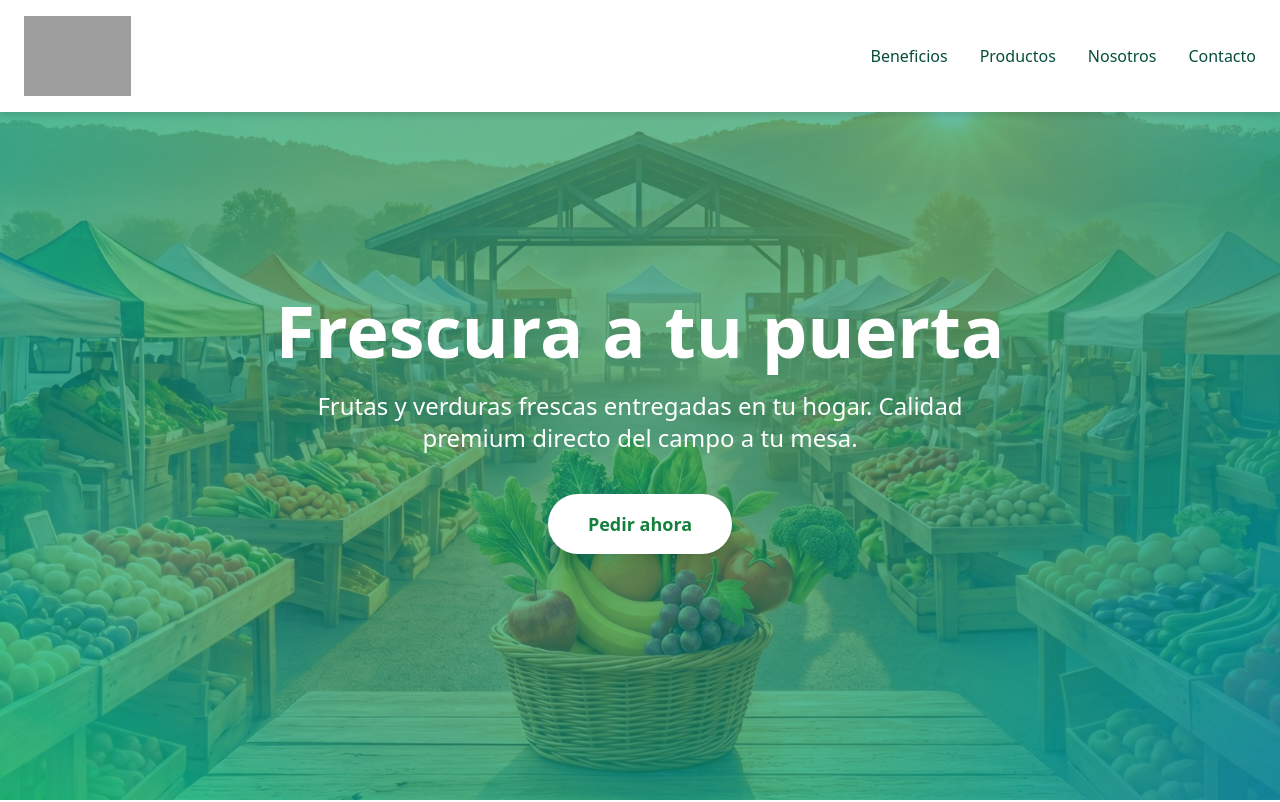
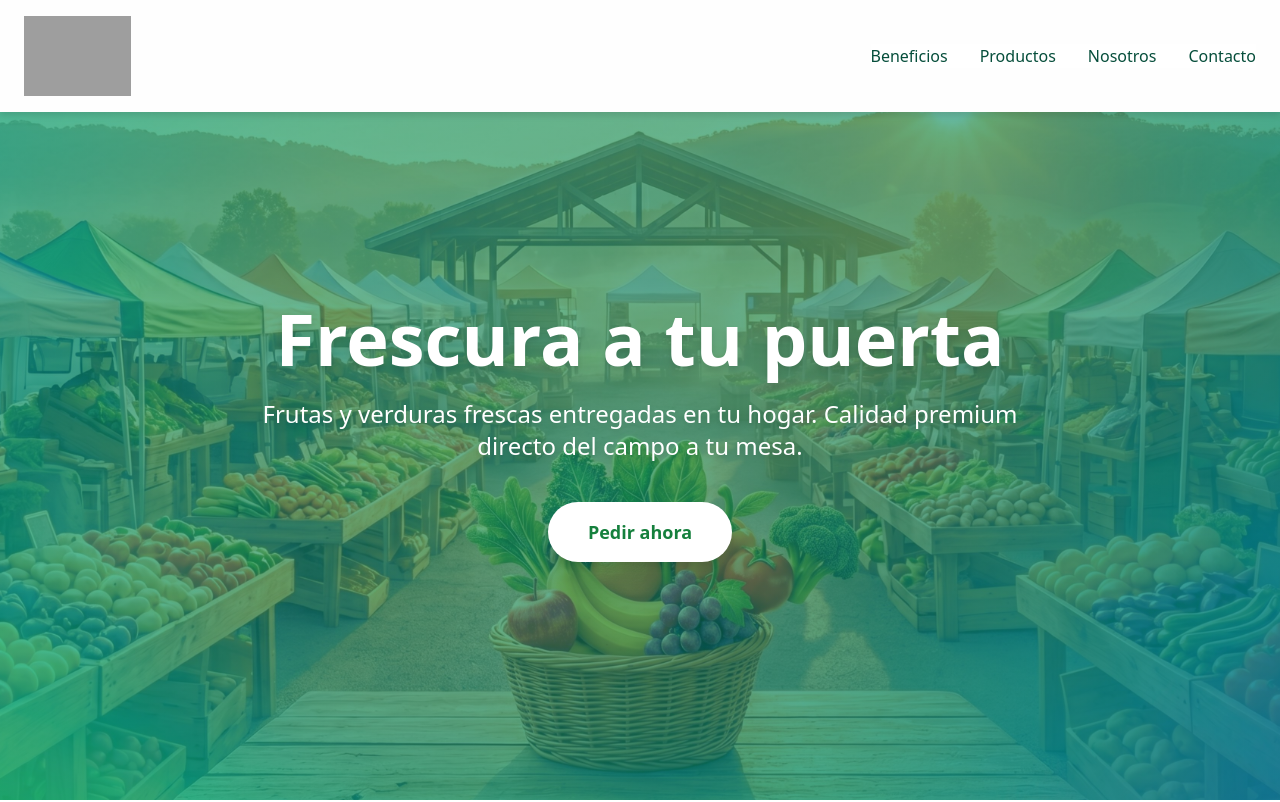
Before and after one commit to frontenddeveloper2025dev/freshmarket, a website: page index.html in a window 1280 px wide. Shown: the top 802 px of the page. Drawn offline with nearby package versions, Linux system fonts and the light colour scheme; grey boxes are pictures that could not be loaded.

Commit message:
add changes

```diff
--- a/index.html
+++ b/index.html
@@ -107,39 +107,32 @@
       </nav>
       <!-- Hero Section -->
 <header
-  class="hero-section w-full min-h-screen flex items-center justify-center px-4 sm:px-6 py-16 sm:py-20 pt-24 sm:pt-32 relative overflow-hidden"
-  style="
-    background: linear-gradient(
-        135deg,
-        rgba(16, 185, 129, 0.55) 0%,
-        rgba(5, 150, 105, 0.55) 100%
-      ),
-      url('https://raw.githubusercontent.com/frontenddeveloper2025dev/freshmarket/refs/heads/main/foto%20verduras%202.jpg')
-        center/cover no-repeat;
-    background-attachment: fixed;
-  "
+  class="hero-section w-full min-h-[78vh] sm:min-h-screen flex items-center justify-center px-4 sm:px-6 py-14 sm:py-20 pt-32 sm:pt-36 relative overflow-hidden bg-green-700"
 >
-  <!-- Decorative circles -->
+  <!-- Imagen de fondo -->
+  <img
+    src="https://raw.githubusercontent.com/frontenddeveloper2025dev/freshmarket/refs/heads/main/foto%20verduras%202.jpg"
+    alt="Mercado de frutas y verduras"
+    class="absolute inset-0 w-full h-full object-cover object-center z-0"
+  />
+
+  <!-- Overlay verde -->
   <div
-    class="absolute top-8 right-4 sm:top-10 sm:right-10 w-24 sm:w-40 h-24 sm:h-40 bg-white opacity-10 rounded-full blur-3xl z-[2]"
+    class="absolute inset-0 bg-gradient-to-br from-emerald-500/55 to-emerald-700/55 z-[1]"
   ></div>
 
-  <div
-    class="absolute bottom-16 sm:bottom-20 left-2 sm:left-5 w-32 sm:w-64 h-32 sm:h-64 bg-white opacity-5 rounded-full blur-3xl z-[2]"
-  ></div>
-
-  <div class="w-full max-w-6xl mx-auto text-center relative z-10">
+  <!-- Contenido -->
+  <div class="w-full max-w-6xl mx-auto text-center relative z-10 px-2">
     <h1
       id="main-title"
-      class="hero-title text-3xl sm:text-5xl md:text-7xl font-bold mb-4 sm:mb-6 text-white"
+      class="hero-title text-4xl sm:text-5xl md:text-7xl font-bold mb-4 sm:mb-6 text-white drop-shadow-lg leading-tight"
     >
       Frescura a tu puerta
     </h1>
 
     <p
       id="subtitle"
-      class="hero-subtitle text-base sm:text-lg md:text-2xl mb-8 sm:mb-10 max-w-3xl mx-auto px-2 leading-relaxed"
-      style="color: #ffffff !important"
+      class="hero-subtitle text-base sm:text-lg md:text-2xl mb-8 sm:mb-10 max-w-3xl mx-auto leading-relaxed text-white drop-shadow-md"
     >
       Frutas y verduras frescas entregadas en tu hogar. Calidad premium
       directo del campo a tu mesa.
@@ -147,7 +140,7 @@
 
     <button
       id="cta-button"
-      class="cta-button text-base sm:text-lg px-6 sm:px-10 py-2 sm:py-4 rounded-full font-semibold transition-all duration-300 transform hover:scale-105 shadow-xl bg-white text-green-700 hover:bg-gray-100"
+      class="cta-button text-base sm:text-lg px-7 sm:px-10 py-3 sm:py-4 rounded-full font-semibold transition-all duration-300 transform hover:scale-105 shadow-xl bg-white text-green-700 hover:bg-gray-100"
     >
       Pedir ahora
     </button>
```
